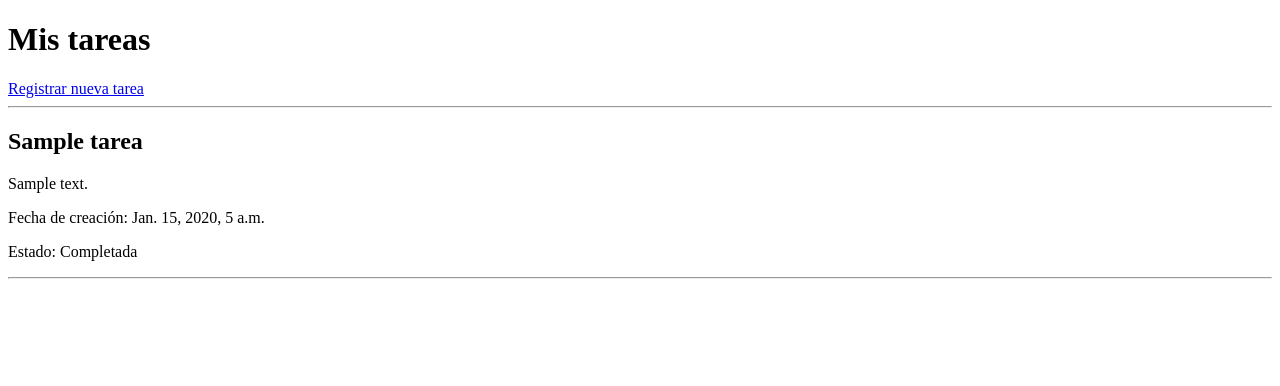
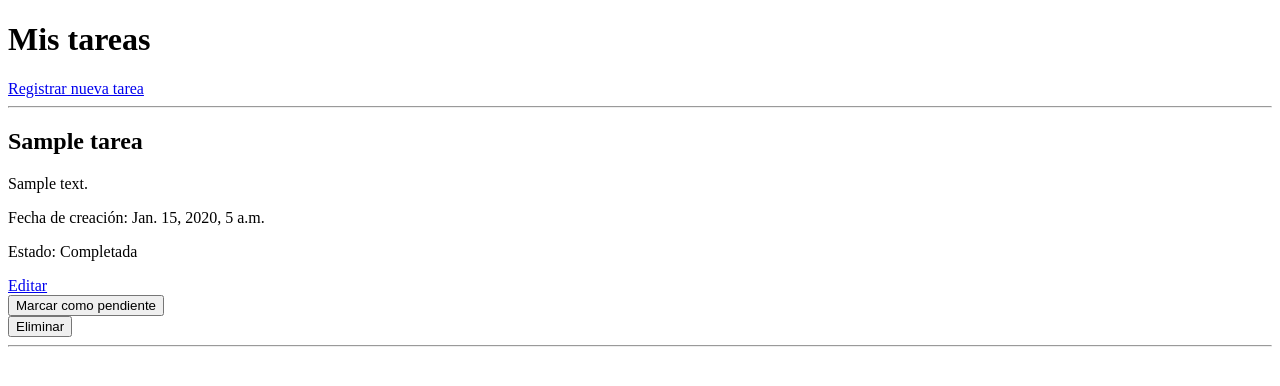
Before and after one commit to ALLIOS-TK/proyecto-gestion-tareas, a Django app: page / in a window 1280 px wide. Shown: the top 386 px of the page. Run offline with Django 5.2, Linux system fonts and the light colour scheme; tables that the repository leaves empty hold one stand-in row (values such as "Sample post").

Commit message:
Implementar edición, cambio de estado y eliminación de tareas

```diff
--- a/gestion_tareas/templates/gestion_tareas/listar.html
+++ b/gestion_tareas/templates/gestion_tareas/listar.html
@@ -1,3 +1,4 @@
+
 <!DOCTYPE html>
 <html lang="es">
 <head>
@@ -9,7 +10,7 @@
 
     <h1>Mis tareas</h1>
 
-    <a href="/registrar/">Registrar nueva tarea</a>
+    <a href="{% url 'registrar_tarea' %}">Registrar nueva tarea</a>
 
     <hr>
 
@@ -34,6 +35,31 @@
                 {% endif %}
             </p>
 
+            <a href="{% url 'editar_tarea' tarea.id %}">
+                Editar
+            </a>
+
+            <form method="POST" action="{% url 'cambiar_estado' tarea.id %}">
+                {% csrf_token %}
+
+                <button type="submit">
+                    {% if tarea.completada %}
+                        Marcar como pendiente
+                    {% else %}
+                        Marcar como completada
+                    {% endif %}
+                </button>
+            </form>
+
+            <form method="POST"
+                  action="{% url 'eliminar_tarea' tarea.id %}"
+                  onsubmit="return confirm('¿Estás seguro de eliminar esta tarea?');">
+
+                {% csrf_token %}
+
+                <button type="submit">Eliminar</button>
+            </form>
+
             <hr>
 
         {% endfor %}
--- a/gestion_tareas/urls.py
+++ b/gestion_tareas/urls.py
@@ -1,7 +1,11 @@
+
 from django.urls import path
 from . import views
 
 urlpatterns = [
     path('', views.listar_tareas, name='listar_tareas'),
     path('registrar/', views.registrar_tarea, name='registrar_tarea'),
+    path('editar/<int:id>/', views.editar_tarea, name='editar_tarea'),
+    path('cambiar-estado/<int:id>/', views.cambiar_estado, name='cambiar_estado'),
+    path('eliminar/<int:id>/', views.eliminar_tarea, name='eliminar_tarea'),
 ]
--- a/gestion_tareas/views.py
+++ b/gestion_tareas/views.py
@@ -1,4 +1,6 @@
-from django.shortcuts import render, redirect
+
+from django.shortcuts import render, redirect, get_object_or_404
+from django.views.decorators.http import require_POST
 from .models import Tarea
 from .forms import TareaForm
 
@@ -26,3 +28,39 @@ def listar_tareas(request):
     return render(request, 'gestion_tareas/listar.html', {
         'tareas': tareas
     })
+
+
+def editar_tarea(request, id):
+    tarea = get_object_or_404(Tarea, id=id)
+
+    if request.method == 'POST':
+        formulario = TareaForm(request.POST, instance=tarea)
+
+        if formulario.is_valid():
+            formulario.save()
+            return redirect('listar_tareas')
+
+    else:
+        formulario = TareaForm(instance=tarea)
+
+    return render(request, 'gestion_tareas/editar.html', {
+        'formulario': formulario,
+        'tarea': tarea
+    })
+
+
+@require_POST
+def cambiar_estado(request, id):
+    tarea = get_object_or_404(Tarea, id=id)
+    tarea.completada = not tarea.completada
+    tarea.save()
+
+    return redirect('listar_tareas')
+
+
+@require_POST
+def eliminar_tarea(request, id):
+    tarea = get_object_or_404(Tarea, id=id)
+    tarea.delete()
+
+    return redirect('listar_tareas')
```
Also changed, not shown: gestion_tareas/templates/gestion_tareas/editar.html (added, +25 -0 lines).
